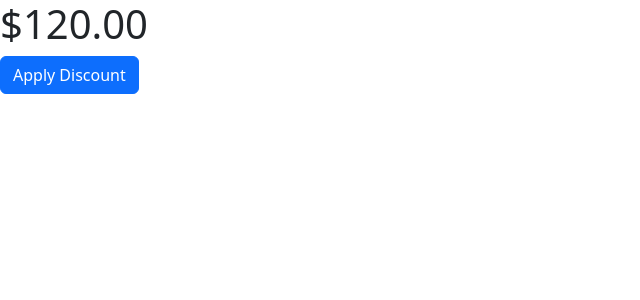
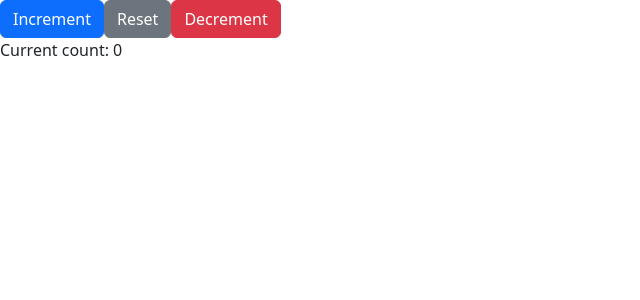
Before and after one commit to NozimaOrinboyeva/angular-course, an Angular app: page / in a window 1280 px wide. Shown: the top 300 px of the page, without its empty margins (0-640 px from the left). Built offline with nearby package versions, Linux system fonts and the light colour scheme.

Commit message:
effect()- mrthodi

```diff
--- a/src/app/app.html
+++ b/src/app/app.html
@@ -1,3 +1,4 @@
-<!-- Computed() - bu bir yoki bir nechta qiymatlarga bog'langan avtamatik yangilanadigan signal. -->
-<h1>{{totalPrice() | currency}}</h1>
-<button class="btn btn-primary" (click)="applyDiscount()">Apply Discount</button>
+<button class="btn btn-primary" (click)="increment()">Increment</button>
+<button class="btn btn-secondary" (click)="reset()">Reset</button>
+<button class="btn btn-danger" (click)="decrement()">Decrement</button>
+<p>Current count: {{count() }}</p>
--- a/src/app/app.ts
+++ b/src/app/app.ts
@@ -1,20 +1,21 @@
-import { CurrencyPipe } from '@angular/common';
-import { Component, computed, signal } from '@angular/core';
-import { RouterLink, RouterOutlet } from '@angular/router';
+import { Component, effect, signal } from '@angular/core';
 
 @Component({
   selector: 'app-root',
   templateUrl: 'app.html',
-  imports: [CurrencyPipe],
+  imports: [],
 })
 export class App {
-  price = signal(100);
+  count = signal(0);
 
-  tax = computed(() => this.price() * 0.2);
-  totalPrice = computed(() => this.price() + this.tax());
 
-  applyDiscount(){
-    const discount = this.price() * 0.1;
-    this.price.set(this.price() - discount);
+  constructor() {
+    effect(() => {
+      console.log('Count changed:', this.count());
+      localStorage.setItem('count', this.count.toString());
+    });
   }
+  increment = () => this.count.update((c) => c + 1);
+  decrement = () => this.count.update((c) => c - 1);
+  reset = () => this.count.set(0);
 }
```
